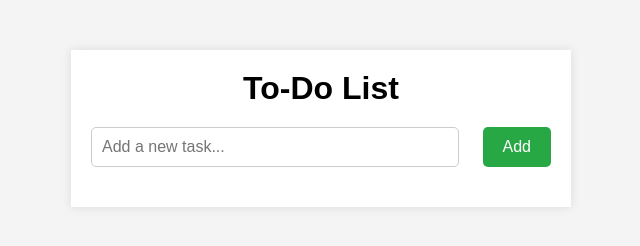
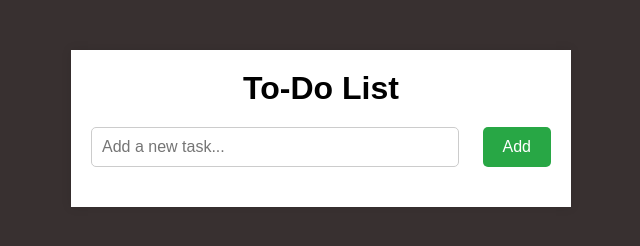
Before and after one commit to RiyaHoro/To-do-list, a plain HTML site: page index.html in a window 1280 px wide. Shown: the whole page, without its empty margins (319-959 px from the left). Drawn offline with Linux system fonts and the light colour scheme.

Commit message:
Update style.css

```diff
--- a/style.css
+++ b/style.css
@@ -6,7 +6,7 @@
 
   body {
     font-family: Arial, sans-serif;
-    background-color: #f4f4f4;
+    background-color: #383030;
   }
 
   .container {
```
